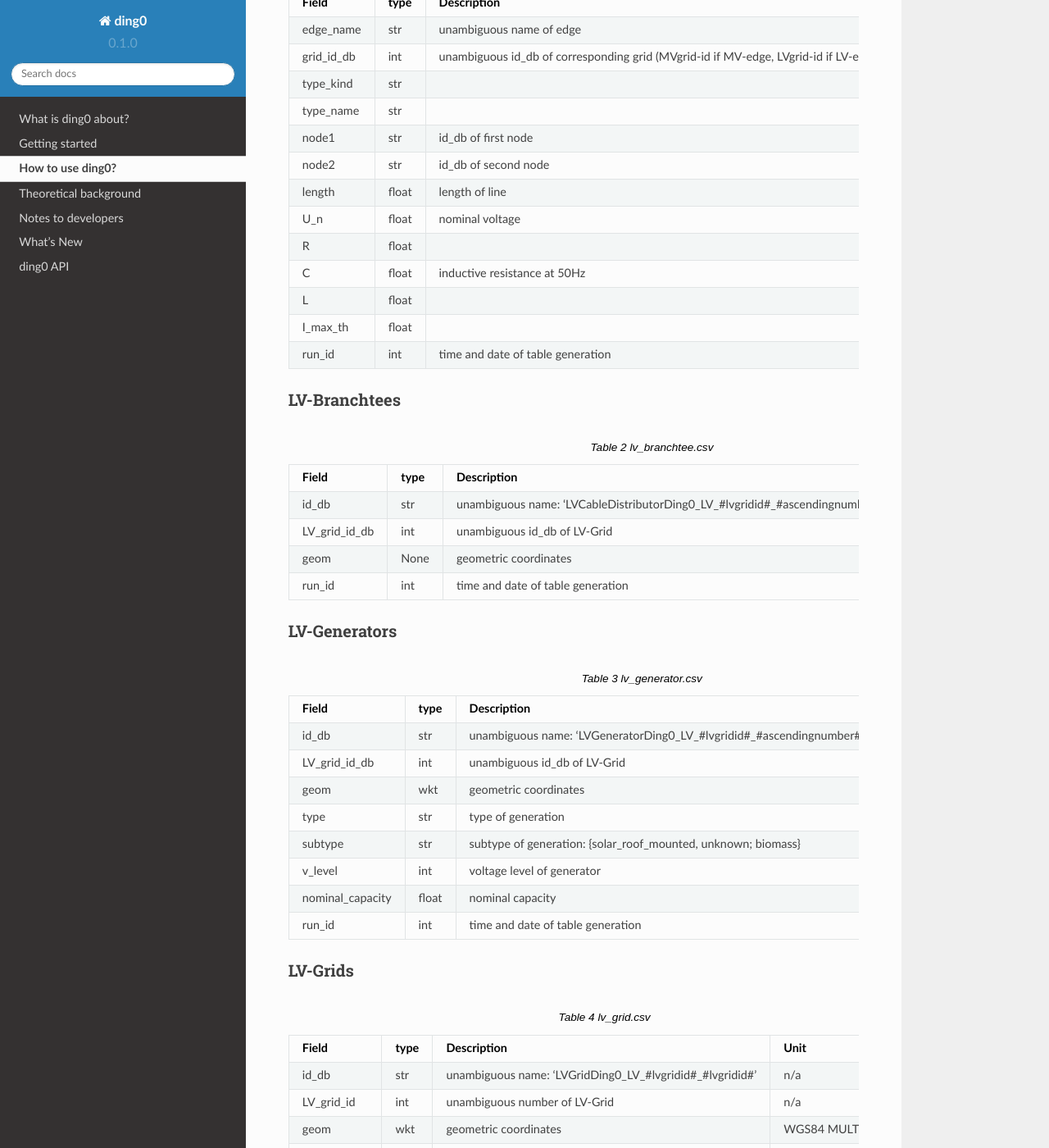
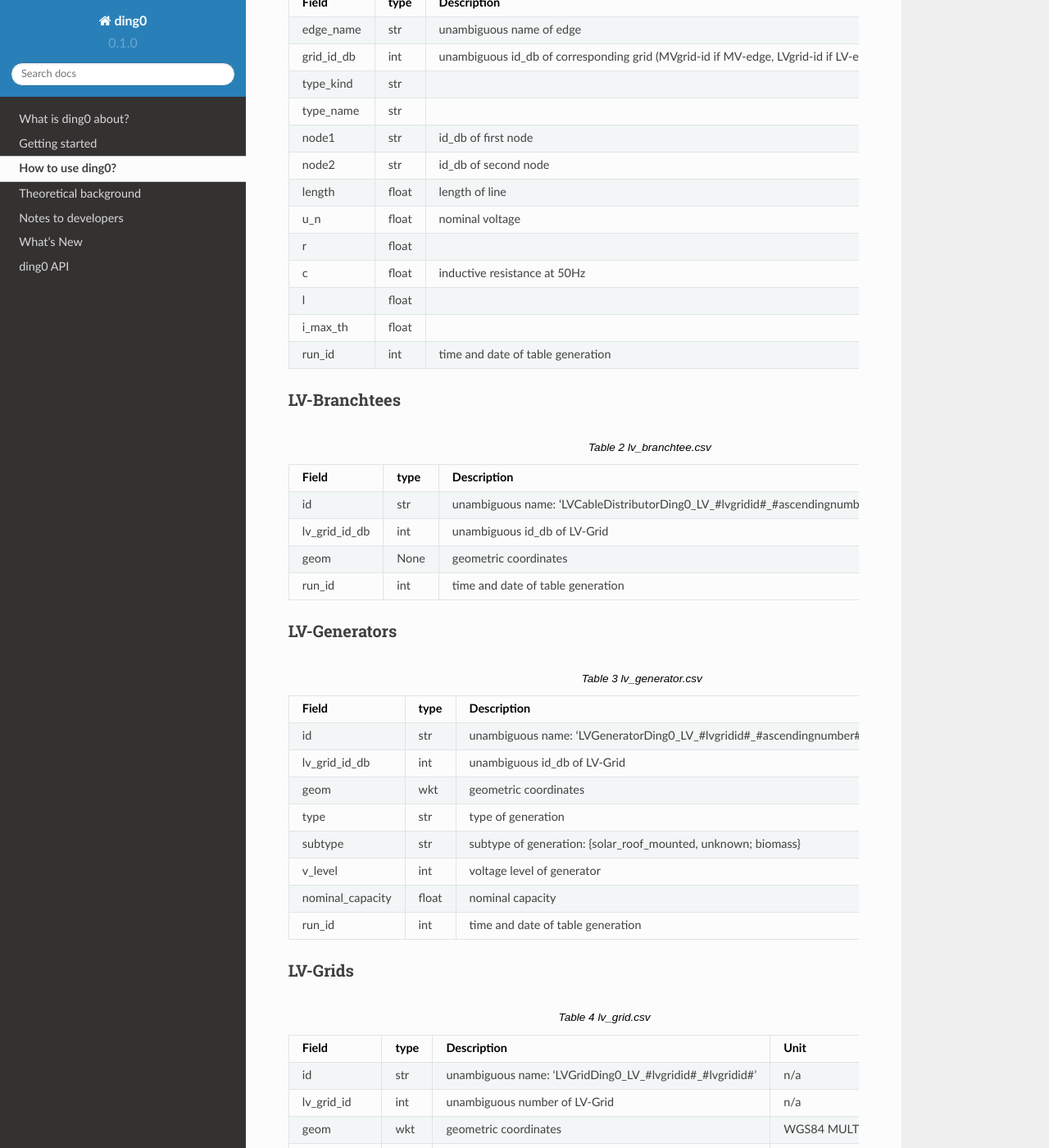
Before and after one commit to openego/ding0, a Sphinx documentation site: the page built from doc/usage_details.rst, in a window 1280 px wide and 1400 px high, scrolled down 2512 px. Shown: the whole window at 82% size. Built offline with Sphinx 7.4.7 and the Read the Docs theme 2.0.0, drawn with Linux system fonts in a browser that asks for light colours; formulas are drawn with MathJax 3; some of the changed text lies outside the part shown.

Commit message:
#268 eDisGo - changed the description of the tables in the documentation

```diff
--- a/doc/usage_details.rst
+++ b/doc/usage_details.rst
@@ -152,11 +152,11 @@
    "node1","str","id_db of first node","n/a"
    "node2","str","id_db of second node","n/a"
    "length","float","length of line","km"
-   "U_n","float","nominal voltage","kV"
-   "R","float","","Ohm/km"
-   "C","float","inductive resistance at 50Hz","uF/km"
-   "L","float","","mH/km"
-   "I_max_th","float","","A"
+   "u_n","float","nominal voltage","kV"
+   "r","float","","Ohm/km"
+   "c","float","inductive resistance at 50Hz","uF/km"
+   "l","float","","mH/km"
+   "i_max_th","float","","A"
    "run_id", "int", "time and date of table generation", "yyyyMMddhhmmss"
 
 LV-Branchtees
@@ -165,8 +165,8 @@
    :header: "Field","type", "Description", "Unit"
    :widths: 15, 10, 10, 30
 
-   "id_db", "str", "unambiguous name: 'LVCableDistributorDing0_LV_#lvgridid#_#ascendingnumber#'", "n/a"
-   "LV_grid_id_db", "int","unambiguous id_db of LV-Grid", "n/a"
+   "id", "str", "unambiguous name: 'LVCableDistributorDing0_LV_#lvgridid#_#ascendingnumber#'", "n/a"
+   "lv_grid_id_db", "int","unambiguous id_db of LV-Grid", "n/a"
    "geom", "None","geometric coordinates", "n/a"
    "run_id", "int", "time and date of table generation", "yyyyMMddhhmmss"
 
@@ -176,8 +176,8 @@
    :header: "Field","type", "Description", "Unit"
    :widths: 15, 10, 10, 30
 
-   "id_db", "str", "unambiguous name: 'LVGeneratorDing0_LV_#lvgridid#_#ascendingnumber#'", "n/a"
-   "LV_grid_id_db", "int","unambiguous id_db of LV-Grid", "n/a"
+   "id", "str", "unambiguous name: 'LVGeneratorDing0_LV_#lvgridid#_#ascendingnumber#'", "n/a"
+   "lv_grid_id_db", "int","unambiguous id_db of LV-Grid", "n/a"
    "geom", "wkt","geometric coordinates", "WGS84 POINT"
    "type","str","type of generation","{solar; biomass}"
    "subtype","str","subtype of generation: {solar_roof_mounted, unknown; biomass}","n/a"
@@ -191,8 +191,8 @@
    :header: "Field","type", "Description", "Unit"
    :widths: 15, 10, 10, 30
 
-   "id_db", "str", "unambiguous name: 'LVGridDing0_LV_#lvgridid#_#lvgridid#'", "n/a"
-   "LV_grid_id", "int","unambiguous number of LV-Grid", "n/a"
+   "id", "str", "unambiguous name: 'LVGridDing0_LV_#lvgridid#_#lvgridid#'", "n/a"
+   "lv_grid_id", "int","unambiguous number of LV-Grid", "n/a"
    "geom", "wkt","geometric coordinates", "WGS84 MULTIPOLYGON"
    "population","int","population in LV-Grid","?"
    "voltage_nom","float","voltage level of grid","kV"
@@ -204,8 +204,8 @@
    :header: "Field","type", "Description", "Unit"
    :widths: 15, 10, 10, 30
 
-   "id_db", "str", "unambiguous name: 'LVLoadDing0_LV_#lvgridid#_#ascendingnumber#'", "n/a"
-   "LV_grid_id_db", "int","unambiguous id_db of LV-Grid", "n/a"
+   "id", "str", "unambiguous name: 'LVLoadDing0_LV_#lvgridid#_#ascendingnumber#'", "n/a"
+   "lv_grid_id_db", "int","unambiguous id_db of LV-Grid", "n/a"
    "geom", "None","geometric coordinates", "n/a"
    "consumption","{''str'': float}","type of load {residential, agricultural, industrial} and corresponding consumption", "n/a"
    "run_id", "int", "time and date of table generation", "yyyyMMddhhmmss"
@@ -231,9 +231,9 @@
    "lv_grid_name", "str", "unambiguous name: 'TransformerDing0_LV_#mvgridid#_#lvgridid#'", "n/a"
    "geom", "wkt","geometric coordinates", "WGS84 POINT"
    "voltage_op","float","","kV"
-   "S_nom","float","nominal apparent power","kVA"
-   "X","float","","Ohm"
-   "R","float","","Ohm"
+   "s_nom","float","nominal apparent power","kVA"
+   "x","float","","Ohm"
+   "r","float","","Ohm"
    "run_id", "int", "time and date of table generation", "yyyyMMddhhmmss"
 
 LV-Grids
@@ -254,8 +254,8 @@
    :header: "Field","type", "Description", "Unit"
    :widths: 15, 10, 10, 30
 
-   "id_db", "str", "unambiguous name: 'MVCableDistributorDing0_MV_#mvgridid#_#ascendingnumber#'", "n/a"
-   "MV_grid_id_db", "int","unambiguous id_db of MV-Grid", "n/a"
+   "id", "str", "unambiguous name: 'MVCableDistributorDing0_MV_#mvgridid#_#ascendingnumber#'", "n/a"
+   "mv_grid_id_db", "int","unambiguous id_db of MV-Grid", "n/a"
    "geom", "wkt","geometric coordinates", "WGS84 POINT"
    "run_id", "int", "time and date of table generation", "yyyyMMddhhmmss"
 
@@ -265,8 +265,8 @@
    :header: "Field","type", "Description", "Unit"
    :widths: 15, 10, 10, 30
 
-   "id_db", "str", "unambiguous name: 'MVGeneratorDing0_MV_#mvgridid#_#ascendingnumber#'", "n/a"
-   "MV_grid_id_db", "int","unambiguous id_db of MV-Grid", "n/a"
+   "id", "str", "unambiguous name: 'MVGeneratorDing0_MV_#mvgridid#_#ascendingnumber#'", "n/a"
+   "mv_grid_id_db", "int","unambiguous id_db of MV-Grid", "n/a"
    "geom", "wkt","geometric coordinates", "WGS84 POINT"
    "type","str","type of generation: {solar; biomass}","n/a"
    "subtype","str","subtype of generation: {solar_ground_mounted, solar_roof_mounted, unknown; biomass, biogas}","n/a"
@@ -293,8 +293,8 @@
    :header: "Field","type", "Description", "Unit"
    :widths: 15, 10, 10, 30
 
-   "id_db", "str", "unambiguous name: 'MVLoadDing0_MV_#mvgridid#_#ascendingnumber#'", "n/a"
-   "MV_grid_id_db", "int","unambiguous id_db of MV-Grid", "n/a"
+   "id", "str", "unambiguous name: 'MVLoadDing0_MV_#mvgridid#_#ascendingnumber#'", "n/a"
+   "mv_grid_id_db", "int","unambiguous id_db of MV-Grid", "n/a"
    "geom", "wkt","geometric coordinates", "WGS84 POLYGON"
    "consumption","{''str'': float}","type of load {retail, residential, agricultural, industrial} and corresponding consumption","n/a"
    "is_aggregated", "boolean", "True if load is aggregated load, else False", "n/a"
@@ -306,8 +306,8 @@
    :header: "Field","type", "Description", "Unit"
    :widths: 15, 10, 10, 30
 
-   "id_db", "str", "unambiguous name: 'MVStationDing0_MV_#mvgridid#_#mvgridid#'", "n/a"
-   "MV_grid_id_db", "int","unambiguous id_db of MV-Grid", "n/a"
+   "id", "str", "unambiguous name: 'MVStationDing0_MV_#mvgridid#_#mvgridid#'", "n/a"
+   "mv_grid_id_db", "int","unambiguous id_db of MV-Grid", "n/a"
    "geom", "wkt","geometric coordinates", "WGS84 POINT"
    "run_id", "int", "time and date of table generation", "yyyyMMddhhmmss"
 
@@ -317,11 +317,11 @@
    :header: "Field","type", "Description", "Unit"
    :widths: 15, 10, 10, 30
 
-   "id_db", "str", "unambiguous name: 'TransformerDing0_MV_#mvgridid#_#mvgridid#'", "n/a"
-   "MV_grid_id_db", "int","unambiguous id_db of LV-Grid", "n/a"
+   "id", "str", "unambiguous name: 'TransformerDing0_MV_#mvgridid#_#mvgridid#'", "n/a"
+   "mv_grid_id_db", "int","unambiguous id_db of LV-Grid", "n/a"
    "geom", "wkt","geometric coordinates", "WGS84 POINT"
    "voltage_op","float","","kV"
-   "S_nom","float","nominal apparent power","kVA"
-   "X","float","","Ohm"
-   "R","float","","Ohm"
+   "s_nom","float","nominal apparent power","kVA"
+   "x","float","","Ohm"
+   "r","float","","Ohm"
    "run_id", "int", "time and date of table generation", "yyyyMMddhhmmss"
```
